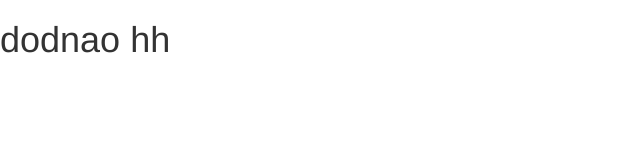
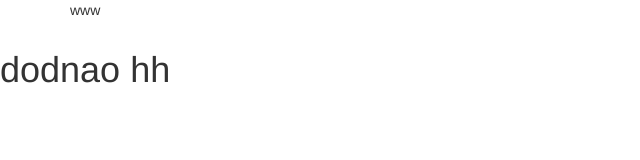
Before and after one commit to leeoonn55/nauka-gita, a plain HTML site: page index.html in a window 1280 px wide. Shown: the whole page, without its empty margins (0-640 px from the left). Drawn offline with nearby package versions, Linux system fonts and the light colour scheme; files that its build step writes are made by us from their sources.

Commit message:
Add P in index.html

```diff
--- a/index.html
+++ b/index.html
@@ -13,9 +13,10 @@
 			<!-- HTML5 tag with our class, for example features, about, jumbotron -->
 			<section class="about">
 			<div class="container">
+				<p>www</p>
 				<!-- clearfix - row must be the parent of the columns! -->
 			</div>
-			</section>
+						</section>
 		</main>
 		<footer>
 			<h1>dodnao hh </h1>
```
